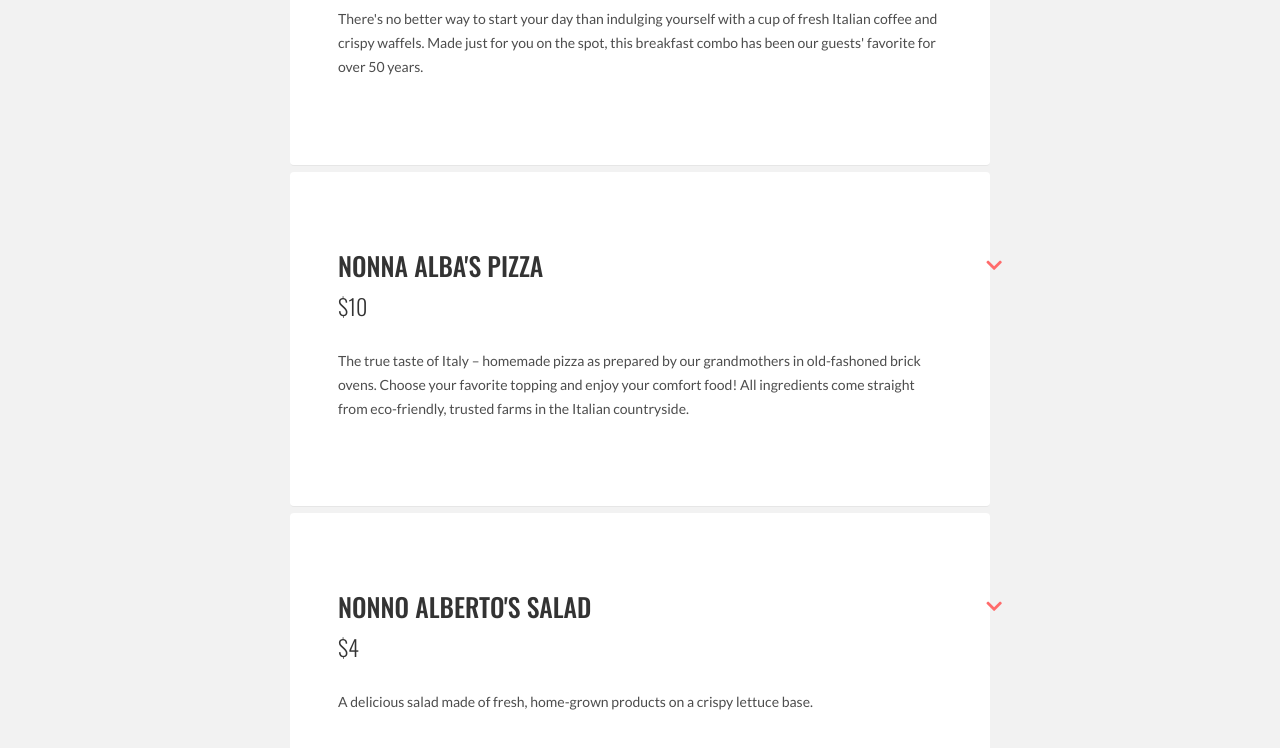
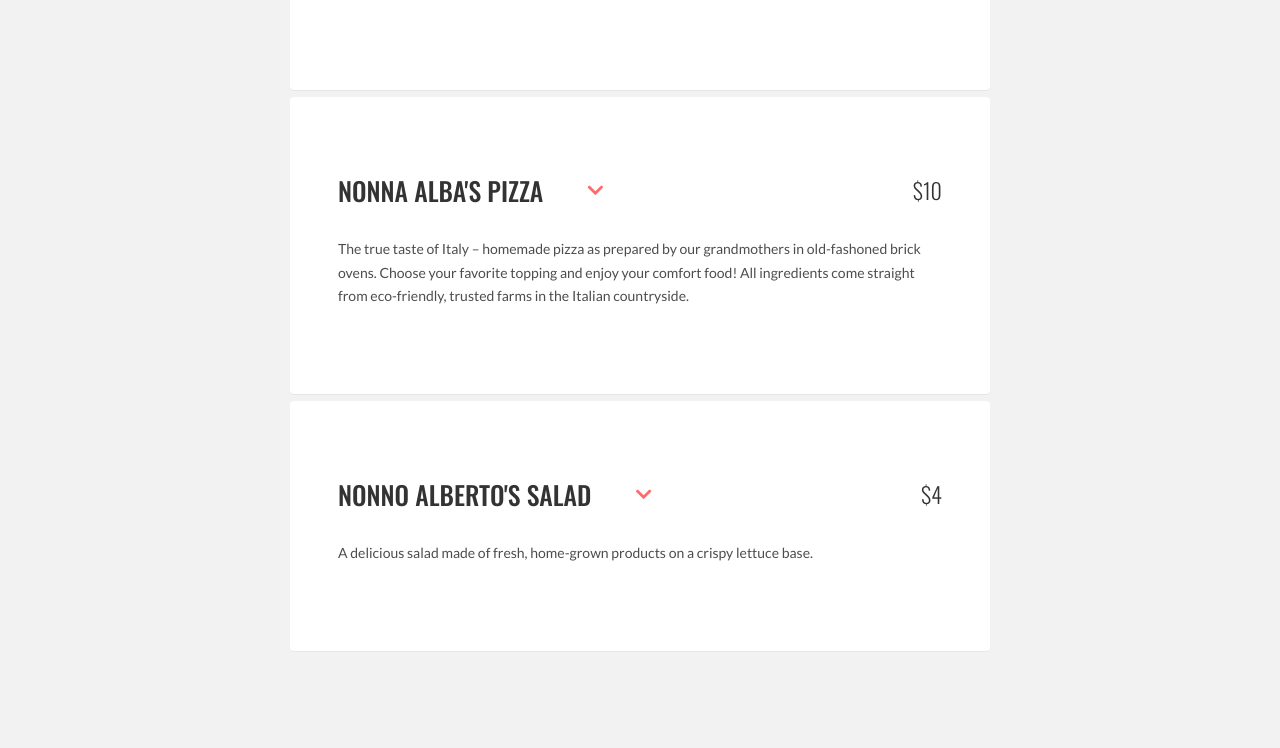
Before and after one commit to natkalia/pizzeria-kodilla-8.2, a website: page src/index.html in a window 1280 px wide. Shown: the part 756-1504 px from the top of the page. After the commit the page ends 1450 px from the top, so only its background shows below. Drawn offline with nearby package versions, Linux system fonts and the light colour scheme; files that its build step writes are made by us from their sources.

Commit message:
Fix bug in product css: get back line deleted by mistake in previous commit

```diff
--- a/src/sass/partials/_product.scss
+++ b/src/sass/partials/_product.scss
@@ -10,6 +10,7 @@
   border-radius: $radius;
 
   &__header {
+    @include flex(row, center, space-between);
     margin-bottom: ($base-size * 2);
     font-family: $font-header;
     font-size: 22px;
```
